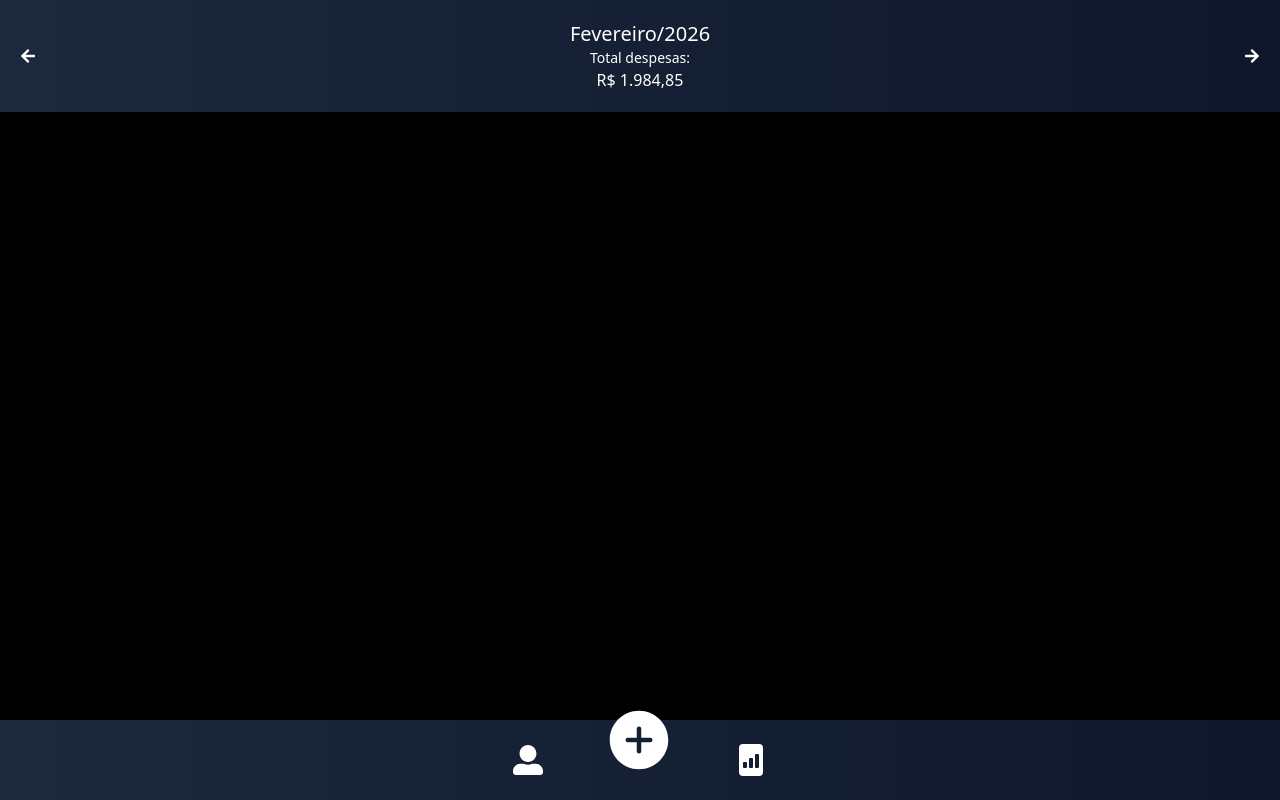
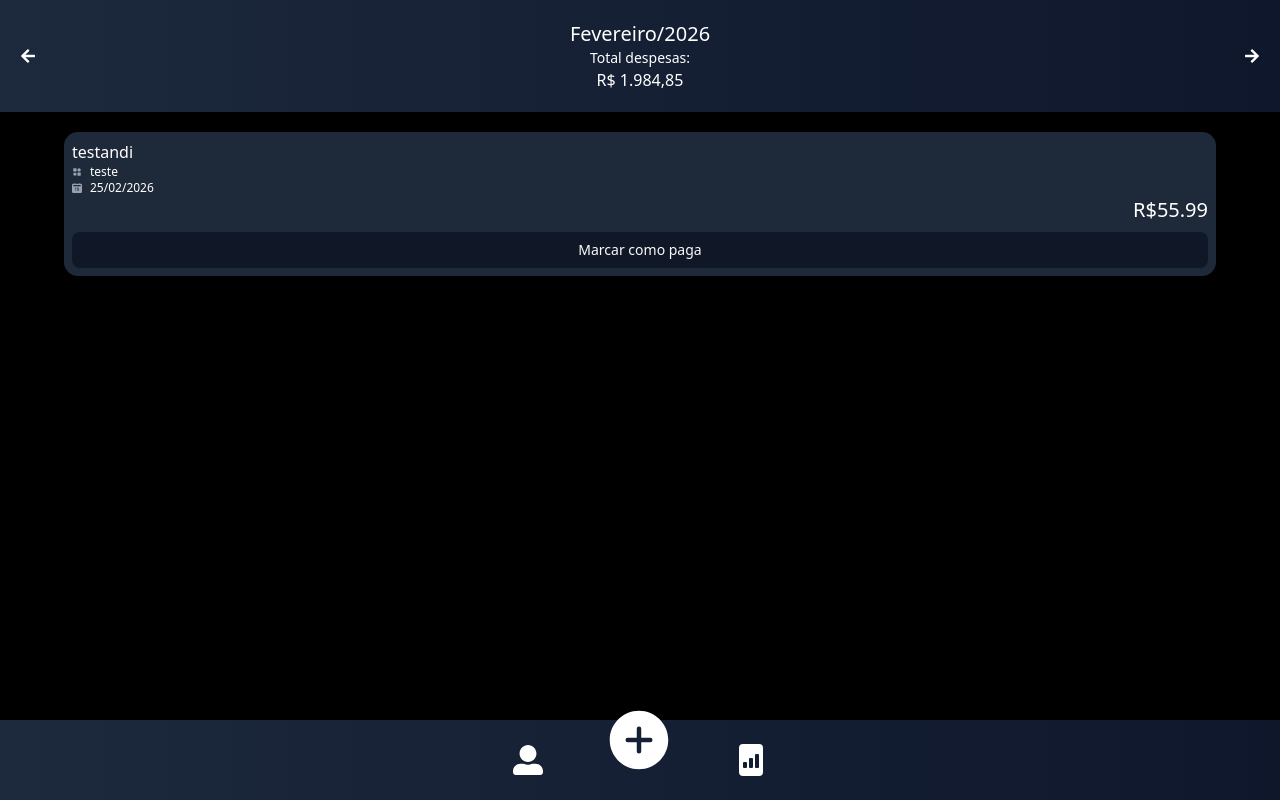
Before and after one commit to fabcode01/finly, a Next.js app: page / in a window 1280 px wide. Built offline with nearby package versions, Linux system fonts and the light colour scheme.

Commit message:
commit 2

```diff
--- a/app/page.tsx
+++ b/app/page.tsx
@@ -7,7 +7,6 @@ export default function Home() {
   return (
     <div >
       <HeaderActions/>
-      <ListViewer />
       <NavActions/>
     </div>
   );
--- /dev/null
+++ b/app/utils/interfaces.ts
@@ -0,0 +1,9 @@
+export interface ExpensesCardProps {
+    id: string,
+    descricao: string
+    categoria: string
+    data: string
+    valor: number
+    status: string
+
+}
--- /dev/null
+++ b/components/expense.tsx
@@ -0,0 +1,43 @@
+
+import { ExpensesCardProps } from "@/app/utils/interfaces";
+import { Button } from "./ui/button";
+import { BiSolidCategoryAlt } from "react-icons/bi";
+import { BsCalendar2DateFill } from "react-icons/bs";
+
+
+
+export function ExpensesCard(props: ExpensesCardProps) {
+
+    return (
+        <div className={`flex flex-col p-2 w-[90%] h-auto ${props.status == 'topay' ? 'bg-gray-800' : 'bg-emerald-950'} rounded-xl`}>
+            <h1>{props.descricao}</h1>
+            <div className="flex items-center gap-2">
+                <BiSolidCategoryAlt size={10} className="text-gray-400" />
+                <h1 className="text-xs">{props.categoria}</h1>
+            </div>
+            <div className="flex items-center gap-2">
+                <BsCalendar2DateFill size={10} className="text-gray-400" />
+                <h1 className="text-xs">{props.data}</h1>
+            </div>
+
+
+
+            <div className="flex justify-end">
+                <h2 className="text-xl">R${props.valor}</h2>
+            </div>
+
+            <div className="mt-2">
+                {props.status == 'topay' ? (
+                    <Button onClick={() => console.log('expense component')
+                    } className="bg-gray-900 w-full cursor-pointer hover:bg-green-950">Marcar como paga</Button>
+
+                ) : (
+                    <Button className="bg-gray-900 w-full cursor-pointer hover:bg-green-950">Marcar como não paga</Button>
+                )}
+            </div>
+
+
+
+        </div>
+    )
+}
--- a/components/form-new-exp.tsx
+++ b/components/form-new-exp.tsx
@@ -10,14 +10,11 @@ import {
     SelectTrigger,
     SelectValue
 } from "./ui/select";
-import { setDate } from "date-fns";
-import { ChevronDownIcon, Calendar } from "lucide-react";
-import { format } from "node:path";
-import { Popover } from "radix-ui";
-import { PopoverTrigger, PopoverContent } from "./ui/popover";
+
 import { useState } from "react";
-import { Field, FieldError, FieldLabel } from "./ui/field";
-import { months } from "@/app/utils/months";
+import { Field, FieldLabel } from "./ui/field";
+
+import { ExpensesCardProps } from "@/app/utils/interfaces";
 
 
 
@@ -32,7 +29,7 @@ const categorias = [
 
 
 export function FormNewExp() {
-    const [date, setDate] = useState<Date>()
+    // const [date, setDate] = useState<Date>()
 
     const [categoria, setCategoria] = useState('')
     const [descricao, setDescricao] = useState('')
@@ -42,16 +39,30 @@ export function FormNewExp() {
 
     function createUser(event: React.SubmitEvent) {
         event.preventDefault()
-        const dateInst = new Date(data)
 
-       const despesa = {
-        group: `${months[dateInst.getMonth()]}/${dateInst.getFullYear()}`,
-        categoria,
-        descricao,
-        valor
-       }
+        // Resolve o bug de um dia a menos no Date
+        const [year, month, day] = data.split("-").map(Number)
+
+        const dateInst = new Date(year, month - 1, day)
+
+        const formatedDate = dateInst.toLocaleDateString('pt-br')
+
+
+        // Objeto da despesa
+        const despesa:ExpensesCardProps = {
+            id: crypto.randomUUID(),
+            categoria,
+            descricao,
+            valor: Number(valor),
+            data: formatedDate,
+            status: 'topay'
+
+        }
 
         console.log(despesa);
+
+        // addExpenses(despesa)
+
 
     }
 
@@ -86,7 +97,7 @@ export function FormNewExp() {
             <Field>
                 <FieldLabel>Valor:</FieldLabel>
 
-                <Input  onChange={(value) => setValor(value.target.value)}  type="number" placeholder="Valor" step={0.01} />
+                <Input onChange={(value) => setValor(value.target.value)} type="number" placeholder="Valor" step={0.01} />
 
             </Field>
 
--- a/components/header-actions.tsx
+++ b/components/header-actions.tsx
@@ -1,29 +1,39 @@
 'use client'
 
 import { months } from "@/app/utils/months";
-import { useState } from "react";
+import { useEffect, useState } from "react";
 import { FaArrowRight } from "react-icons/fa";
 import { FaArrowLeft } from "react-icons/fa";
+import { ListViewer } from "./list-viewer";
+import { ExpensesCardProps } from "@/app/utils/interfaces";
+import { redirect } from "next/navigation";
 
+export let Despesas: ExpensesCardProps[] = [
+    {
+        id: 'a824e078-8ee6-4ce6-a133-6f5cadb4',
+        categoria: 'teste',
+        data: '25/02/2026',
+        descricao: 'testandi',
+        valor: 55.99,
+        status: 'topay'
+    }
+
+]
 
 export function HeaderActions() {
 
-    let obj = {
-        id: 'Janeiro/2026',
-            content: {
-                tipo: "saude",
-                valor: 3414
-            }
-    }
-
-
     const [date, setDate] = useState(new Date())
 
+    const [todasDespesas, setTodasDespesas] = useState<ExpensesCardProps[]>(Despesas)
+
+    const [despesasMes, setDespesasMes] = useState<ExpensesCardProps[]>([])
+
     const year = date.getFullYear()
-    const monthName = `${months[date.getMonth()]}/${year}`
 
+    let monthName = `${months[date.getMonth()]}/${year}`
 
     function nextMonth() {
+
         setDate(prev => {
             const newDate = new Date(prev)
             newDate.setMonth(prev.getMonth() + 1)
@@ -32,6 +42,8 @@ export function HeaderActions() {
     }
 
     function prevMonth() {
+
+
         setDate(prev => {
             const newDate = new Date(prev)
             newDate.setMonth(prev.getMonth() - 1)
@@ -39,10 +51,51 @@ export function HeaderActions() {
         })
     }
 
+    function update() {
+        const formatedDate = date.toLocaleDateString('pt-br', {
+            month: '2-digit',
+            year: 'numeric'
+        })
+
+
+        let filterDespesas = todasDespesas.filter((v) => {
+            let [, mes, ano] = v.data.split('/')
+            let resultado = `${mes}/${ano}`
+
+
+            return formatedDate == resultado
+        })
+
+
+        setDespesasMes(filterDespesas)
+
+    }
+
+    function addExpenses(data: ExpensesCardProps) {
+        const newList = [...todasDespesas, data]
+        setTodasDespesas(newList)
+        redirect('/')
+    }
+
+    function updateExpenses(id: string) {
+    // console.log(id);
+
+     const updated = Despesas.map((value) => {
+           return value.id == id ? { ...value, status: 'pay' } : value
+       })
+
+}
+
+    useEffect(() => {
+
+        update()
+
+    }, [monthName, todasDespesas])
+
     return (
-        <div className="flex justify-between items-center p-5 gap-5 h-28 bg-linear-to-r from-slate-800 to-slate-900 w-full text-white [&_span]:cursor-pointer">
+        <>
+            <div className="sticky top-0 flex justify-between items-center p-5 gap-5 bg-linear-to-r from-slate-800 to-slate-900 w-full text-white [&_span]:cursor-pointer">
                 <span onClick={() => prevMonth()}><FaArrowLeft /></span>
-
                 <div>
                     <div className="flex justify-center text-xl">
                         <h4>{monthName}</h4>
@@ -52,9 +105,12 @@ export function HeaderActions() {
                         <h4>R$ 1.984,85</h4>
                     </div>
                 </div>
-
                 <span onClick={() => nextMonth()}><FaArrowRight /></span>
             </div>
+            <div>
+                <ListViewer  data={despesasMes} />
+            </div>
+        </>
 
     )
 }
--- a/components/list-viewer.tsx
+++ b/components/list-viewer.tsx
@@ -1,8 +1,21 @@
+import { ExpensesCardProps } from "@/app/utils/interfaces";
+import { ExpensesCard } from "./expense";
 
-export function ListViewer() {
+interface ListProps {
+    data: ExpensesCardProps[]
+}
+
+export function ListViewer(props: ListProps) {
 
     return (
-        <div className="text-white overflow-auto max-h-[80dvh] pb-10">
+        <div className="flex flex-col items-center gap-3 justify-center text-white overflow-auto pt-5 pb-8 mb-16">
+            {props.data &&
+                props.data?.map((v, i) => (
+                    <ExpensesCard  key={v.id} id={v.id} categoria={v.categoria} data={v.data} descricao={v.descricao} valor={v.valor} status={v.status}/>
+
+            ))}
+
+
 
         </div>
 
--- a/components/nav-action.tsx
+++ b/components/nav-action.tsx
@@ -13,7 +13,7 @@ export function NavActions() {
         fixed w-full h-20 bottom-0 flex justify-center items-center gap-15
          bg-black
          [&_li]:text-white bg-linear-to-r from-slate-800 to-slate-900
-        [&_li]:text-3xl [&_li]:hover:-translate-y-3 [&_li]:transition-all [&_li]:cursor-pointer
+        [&_li]:text-3xl [&_li]:hover:-translate-y-3 [&_li]:transition-all [&_li]:cursor-pointer mt-10
          ">
 
             <li><FaUserAlt /></li>
```
Lines whose indentation alone changed are shown as unchanged.
